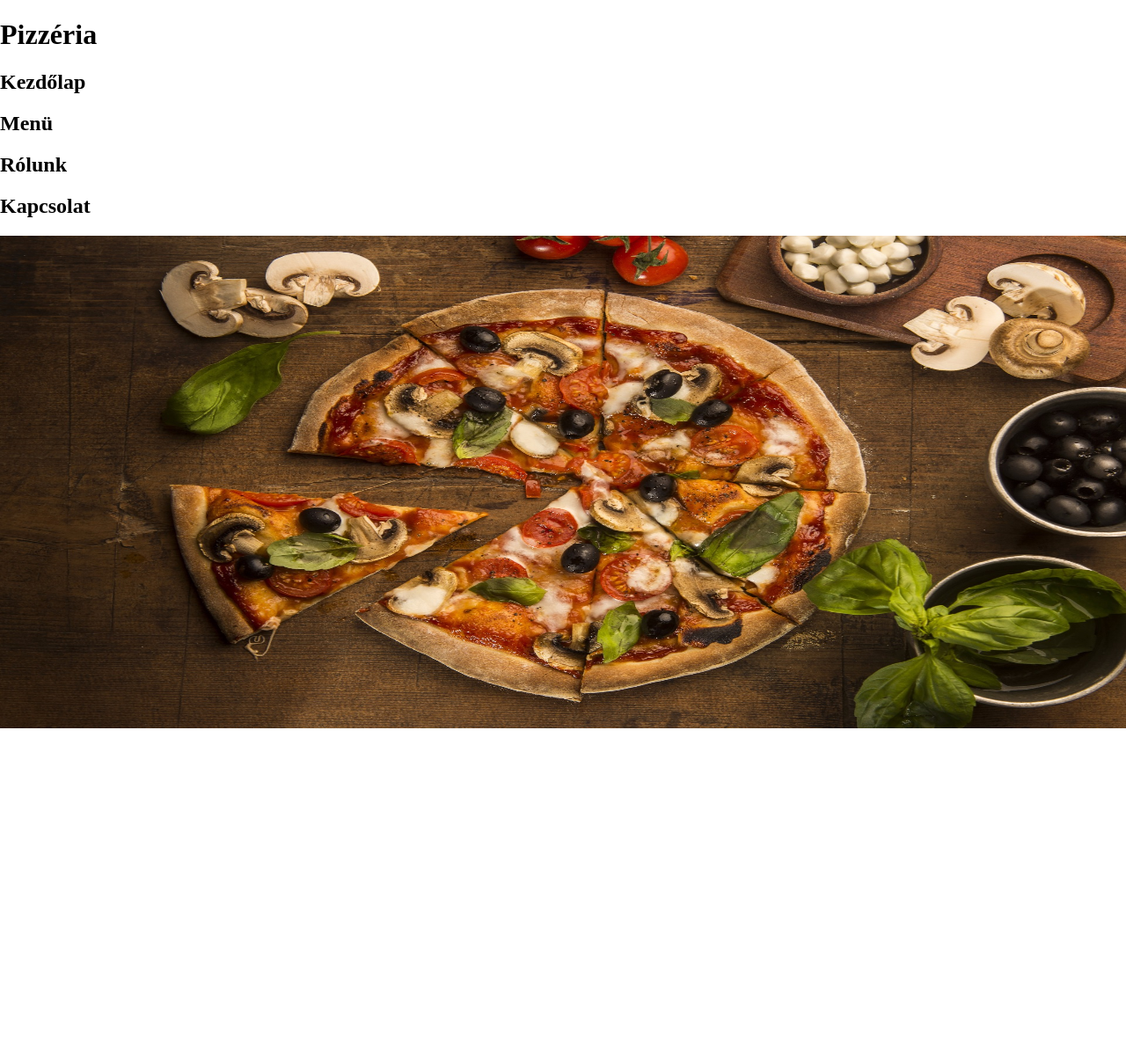
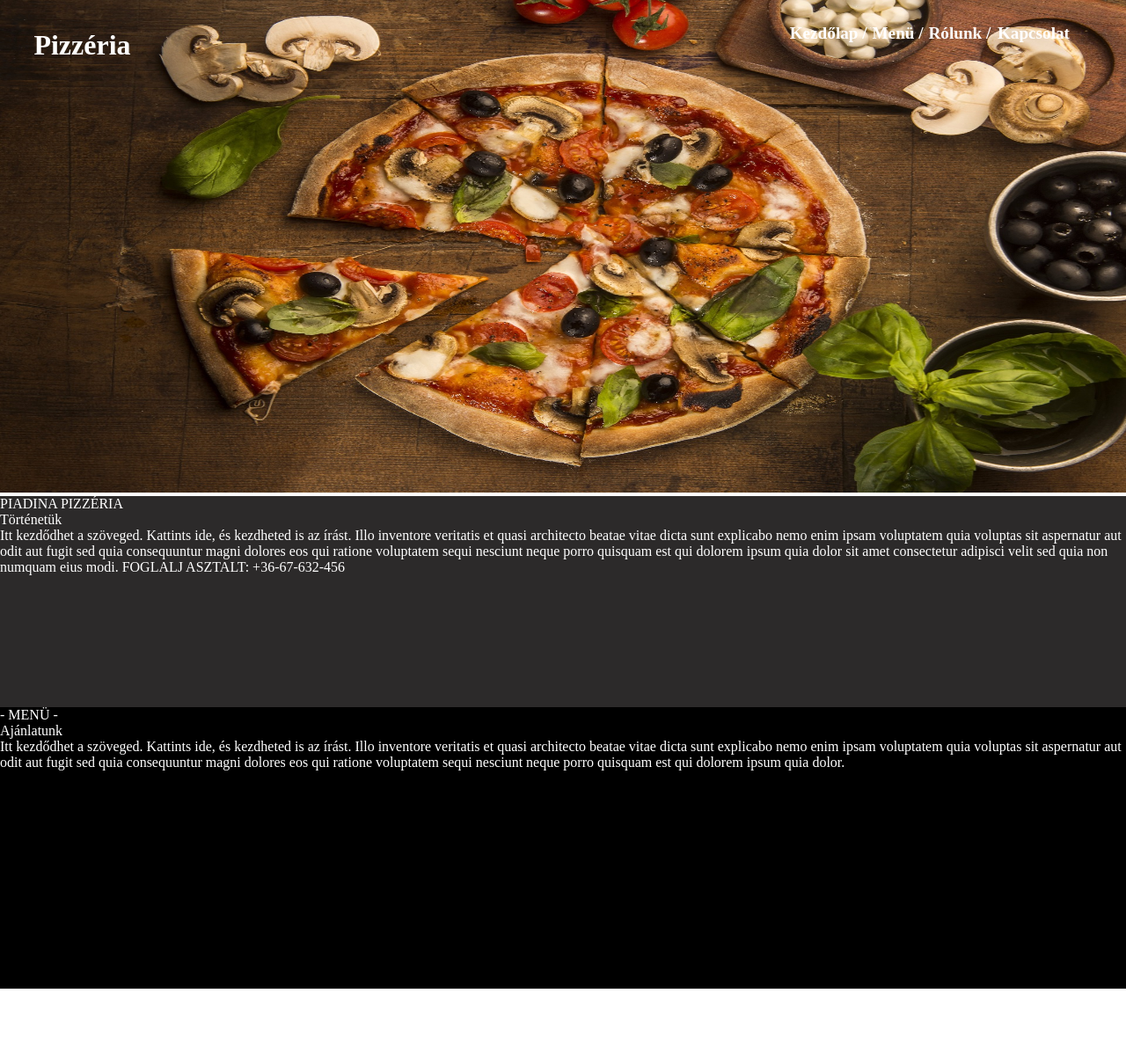
Before and after one commit to mecca43/pizzeria, a plain HTML site: page index.html in a window 1280 px wide. Shown: the whole page at 88% size. Before the commit the page ends 832 px from the top, so only its background shows below. Drawn offline with Linux system fonts and the light colour scheme.

Commit message:
header, main szovegek

```diff
--- a/index.html
+++ b/index.html
@@ -9,13 +9,43 @@
 <body>
     <div class="container">
         <header>
-            <h1>Pizzéria</h1>
-            <h2>Kezdőlap</h2>
-            <h2>Menü</h2>
-            <h2>Rólunk</h2>
-            <h2>Kapcsolat</h2>
             <img src="/kepek/pizzakep.jpg" alt="oriaspizza">
+            <div class="pizzeria"><h1>Pizzéria</h1></div>
+            <div class="kezdolap"><h2>Kezdőlap /</h2></div>
+            <div class="menu"><h2>Menü /</h2></div>
+            <div class="rolunk"><h2>Rólunk /</h2></div>
+            <div class="kapcsolat"><h2>Kapcsolat </h2></div>
         </header>
+        <main>
+            <div class="leiras">
+                <div class="leirasnagycim">PIADINA PIZZÉRIA</div>
+                <div class="leiraskicsi">Történetük</div>
+                <div class="leiraszoveg">
+                    Itt kezdődhet a szöveged. Kattints ide, és kezdheted is az írást. Illo inventore veritatis et quasi architecto beatae vitae dicta sunt explicabo nemo enim ipsam voluptatem quia voluptas sit aspernatur aut odit aut fugit sed quia consequuntur magni dolores eos qui ratione voluptatem sequi nesciunt neque porro quisquam est qui dolorem ipsum quia dolor sit amet consectetur adipisci velit sed quia non numquam eius modi.
+
+                    FOGLALJ ASZTALT: +36-67-632-456
+                </div>
+            </div>
+            <div class="menuleiras">
+                <div class="menucim">
+                    - MENÜ -
+                </div>
+                <div class="menualcim">
+                    Ajánlatunk
+                </div>
+                    <div class="menuszoveg">
+                        Itt kezdődhet a szöveged. Kattints ide, és kezdheted is az írást. Illo inventore veritatis et quasi architecto beatae vitae dicta sunt explicabo nemo enim ipsam voluptatem quia voluptas sit aspernatur aut odit aut fugit sed quia consequuntur magni dolores eos qui ratione voluptatem sequi nesciunt neque porro quisquam est qui dolorem ipsum quia dolor.
+                    </div>
+
+                </div>
+            </div>
+            <div class="spec">
+
+            </div>
+        </main>
+        <footer>
+
+        </footer>
     </div>
 </body>
 </html>
--- a/style.css
+++ b/style.css
@@ -6,5 +6,91 @@ body{
 header img{
     width: 100vw;
     height: 70vh;
-    background-image: url(kepek/pizzakep.jpg);
+    margin: 0;
+    padding: 0;
+
 }
+
+header{
+    position: relative;
+    text-align: center;
+    margin: 0;
+    padding: 0;
+}
+
+main{
+    height: 80vh;
+}
+
+.leiras{
+    height: 30vh;
+    background-color: rgb(44, 42, 42);
+    color: white;
+}
+
+.menuleiras{
+    height: 40vh;
+    background-color: black;
+    color: white;
+}
+
+.pizzeria{
+    position: absolute;
+    top: 2%;
+    left: 3%;
+    color: white;
+    font-weight: bold;
+
+}
+
+.kezdolap{
+    position: absolute;
+    top: 2%;
+    right: 23%;
+    color: white;
+    font-size: 0.8em;
+    text-transform: capitalize;
+}
+
+.kezdolap:hover{
+    background-color: rgb(255, 255, 0, 0.5) ;
+}
+
+.menu{
+    position: absolute;
+    top: 2%;
+    right: 18%;
+    color: white;
+    font-size: 0.8em;
+    text-transform: capitalize;
+}
+
+.menu:hover{
+    background-color: rgb(255, 255, 0, 0.5) ;
+}
+
+.rolunk{
+    position: absolute;
+    top: 2%;
+    right: 12%;
+    color: white;
+    font-size: 0.8em;
+    text-transform: capitalize;
+}
+
+.rolunk:hover{
+    background-color: rgb(255, 255, 0, 0.5) ;
+}
+
+.kapcsolat{
+    position: absolute;
+    top: 2%;
+    right: 5%;
+    color: white;
+    font-size: 0.8em;
+    text-transform: capitalize;
+}
+
+.kapcsolat:hover{
+    background-color: rgb(255, 255, 0, 0.5) ;
+}
```
Also changed, not shown: kepek/mintalg.png (added).
